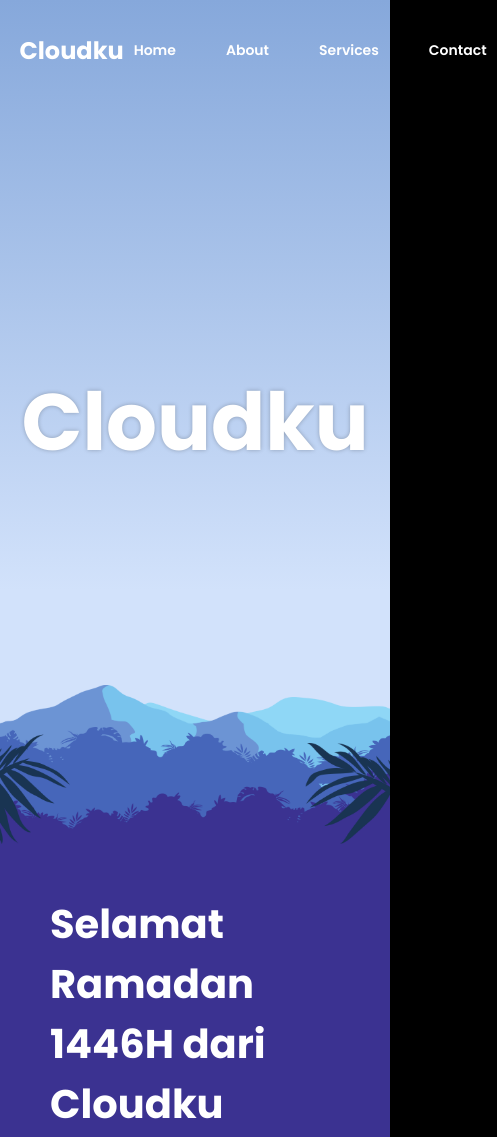
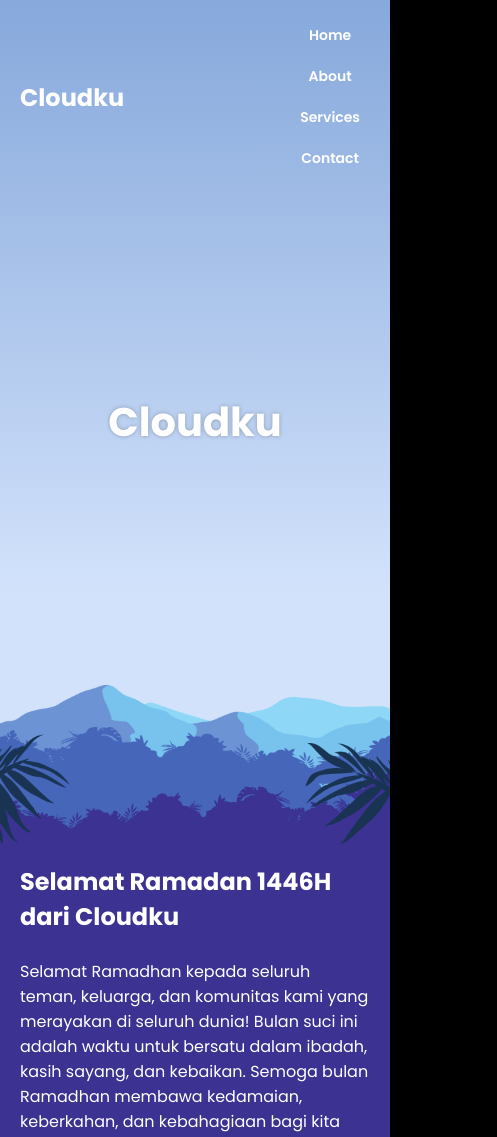
Before and after one commit to CasperCloudku/ANTISARA, a plain HTML site: page index.html in a window 390 px wide. Shown: the top 1137 px of the page, 497 px wide, since content can reach past the window. Drawn offline with Linux system fonts and the light colour scheme.

Commit message:
Add files via upload

```diff
--- a/style.css
+++ b/style.css
@@ -89,6 +89,38 @@ header nav:hover > a:not(:hover) {
 
 /* Aturan Media Query untuk Responsif di Semua Perangkat */
 @media only screen and (max-width: 768px) {
+    header {
+        height: auto;
+        padding: 20px;
+    }
+
+    header h1 {
+        font-size: 24px;
+    }
+
+    header nav {
+        flex-direction: column;
+        gap: 10px;
+        align-items: center;
+    }
+
+    header nav a {
+        padding: 10px 20px;
+        font-size: 16px;
+    }
+
+    .home .title {
+        font-size: 40px;
+    }
+
+    .about {
+        padding: 20px;
+    }
+
+    .about h1 {
+        font-size: 24px;
+    }
+
     /* Menyesuaikan teks Cloudku di header */
     header h1 {
         font-size: 24px; /* Ubah ukuran teks Cloudku */
```
